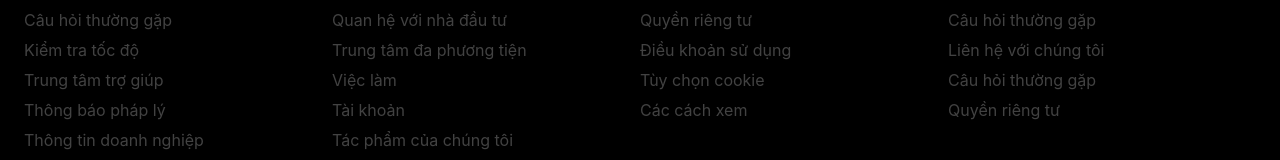
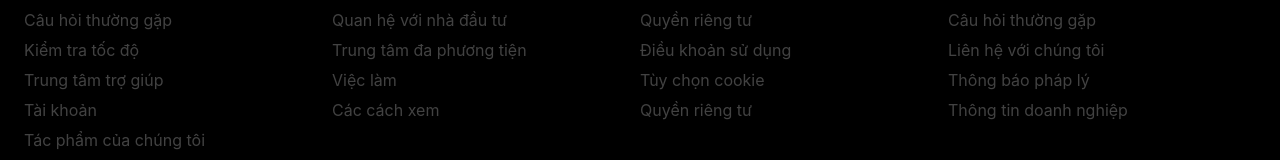
Before and after one commit to cusen12/booking, a React (Create React App) app: page / in a window 1280 px wide. Shown: the part 636-796 px from the top of the page. Built offline with nearby package versions, Linux system fonts and the light colour scheme; no server answers.

Commit message:
footer 2

```diff
--- a/src/Component/Footer/Footer.jsx
+++ b/src/Component/Footer/Footer.jsx
@@ -21,7 +21,6 @@ function Footer() {
                         <li><Link to="/">Trung tâm trợ giúp</Link></li>
                         <li><Link to="/">Việc làm</Link></li>
                         <li><Link to="/">Tùy chọn cookie</Link></li>
-                        <li><Link to="/">Câu hỏi thường gặp</Link></li>
                         <li><Link to="/">Thông báo pháp lý</Link></li>
                         <li><Link to="/">Tài khoản</Link></li>
                         <li><Link to="/">Các cách xem</Link></li>
```
